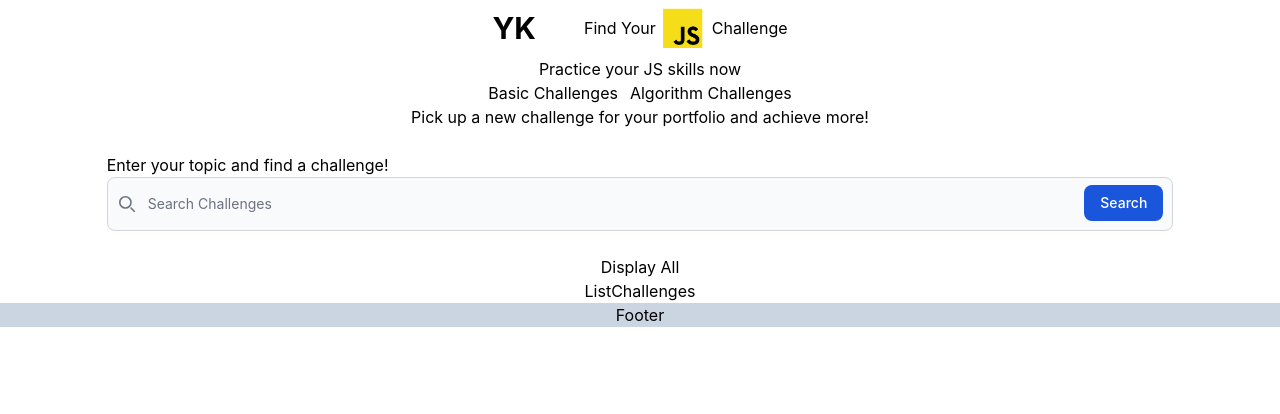
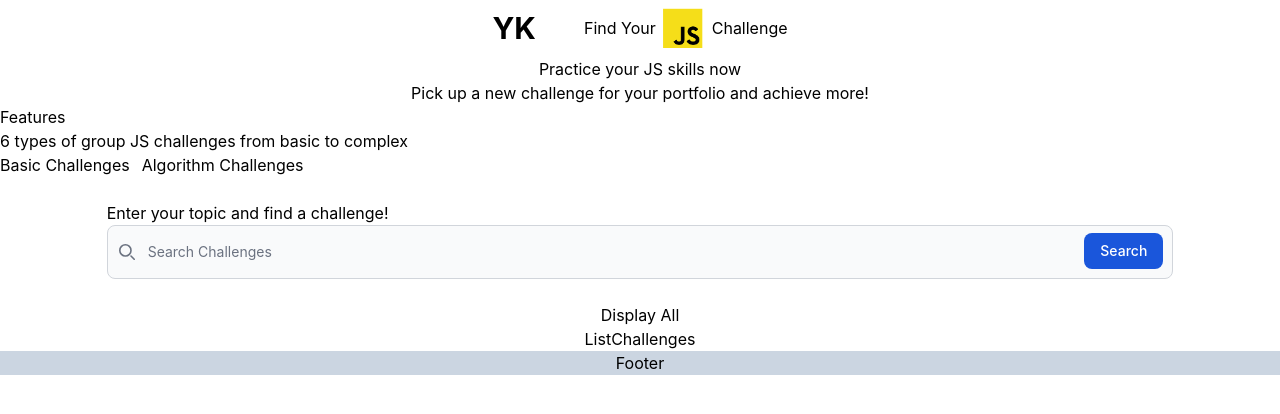
Before and after one commit to GreenCatInForest/choose-your-challenge-app, a React (Create React App) app: page / in a window 1280 px wide. Shown: the top 414 px of the page. Built offline with nearby package versions, Linux system fonts and the light colour scheme.

Commit message:
add some content

```diff
--- a/src/components/Header.js
+++ b/src/components/Header.js
@@ -16,10 +16,6 @@ export const Header = () => {
         </div>
       </div>
       <h2>Practice your JS skills now</h2>
-      <ul className="flex flex-col sm:flex-row items-center gap-3">
-        <li>Basic Challenges</li>
-        <li>Algorithm Challenges</li>
-      </ul>
       <h3>Pick up a new challenge for your portfolio and achieve more! </h3>
     </div>
   );
--- a/src/components/Main.js
+++ b/src/components/Main.js
@@ -8,7 +8,15 @@ export const Main = () => {
   const [challenges, setChallenges] = useState([]);
   const [searchQuery, setSearchQuery] = useState("");
   return (
-    <div>
+    <main>
+      <div>
+        <h2>Features</h2>
+        <p>6 types of group JS challenges from basic to complex</p>
+        <ul className="flex flex-col sm:flex-row items-center gap-3">
+          <li>Basic Challenges</li>
+          <li>Algorithm Challenges</li>
+        </ul>
+      </div>
       <Form searchQuery={searchQuery} setSearchQuery={setSearchQuery} />
       <Challenges
         datas={datas}
@@ -16,6 +24,6 @@ export const Main = () => {
         challenges={challenges}
         setChallenges={setChallenges}
       />
-    </div>
+    </main>
   );
 };
```
